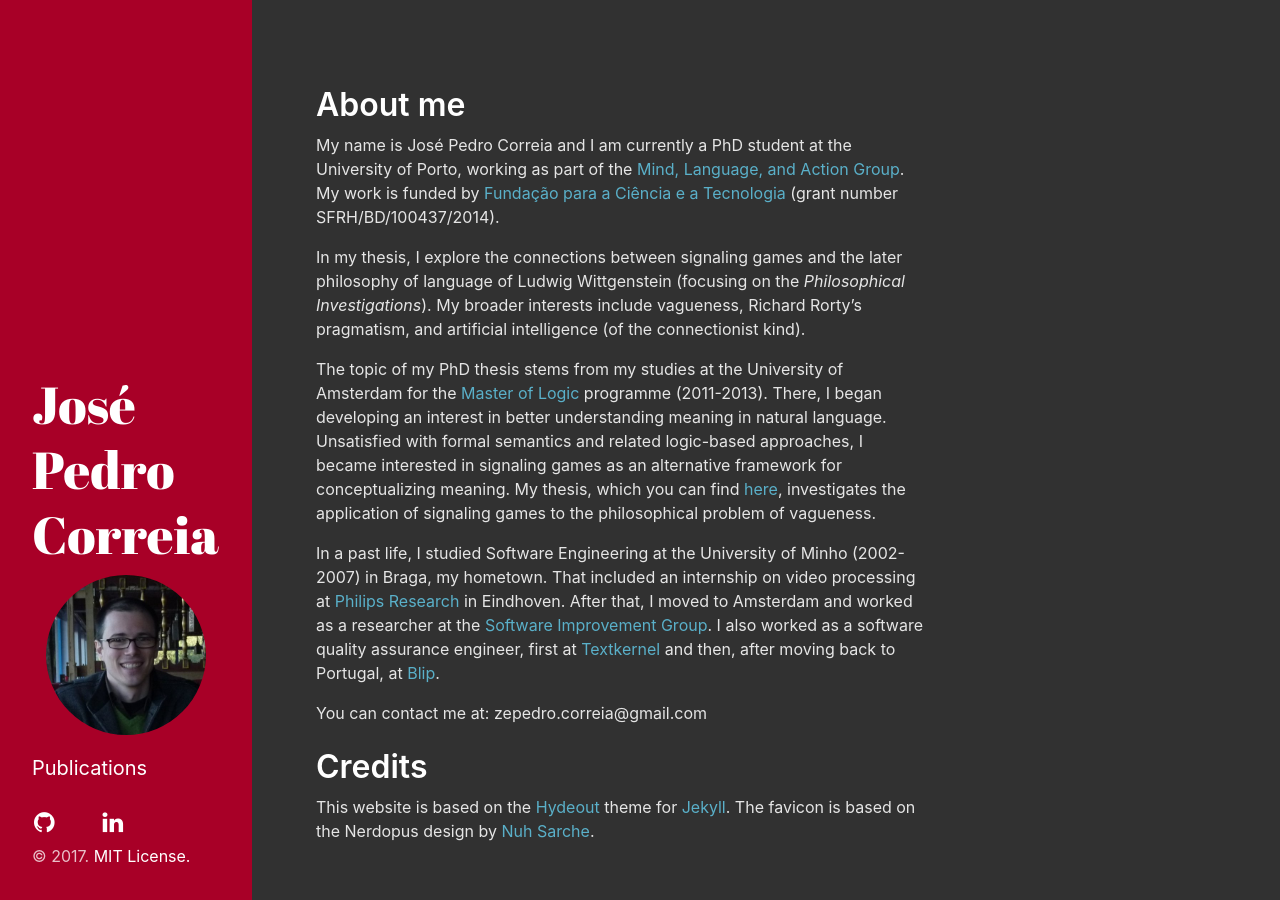
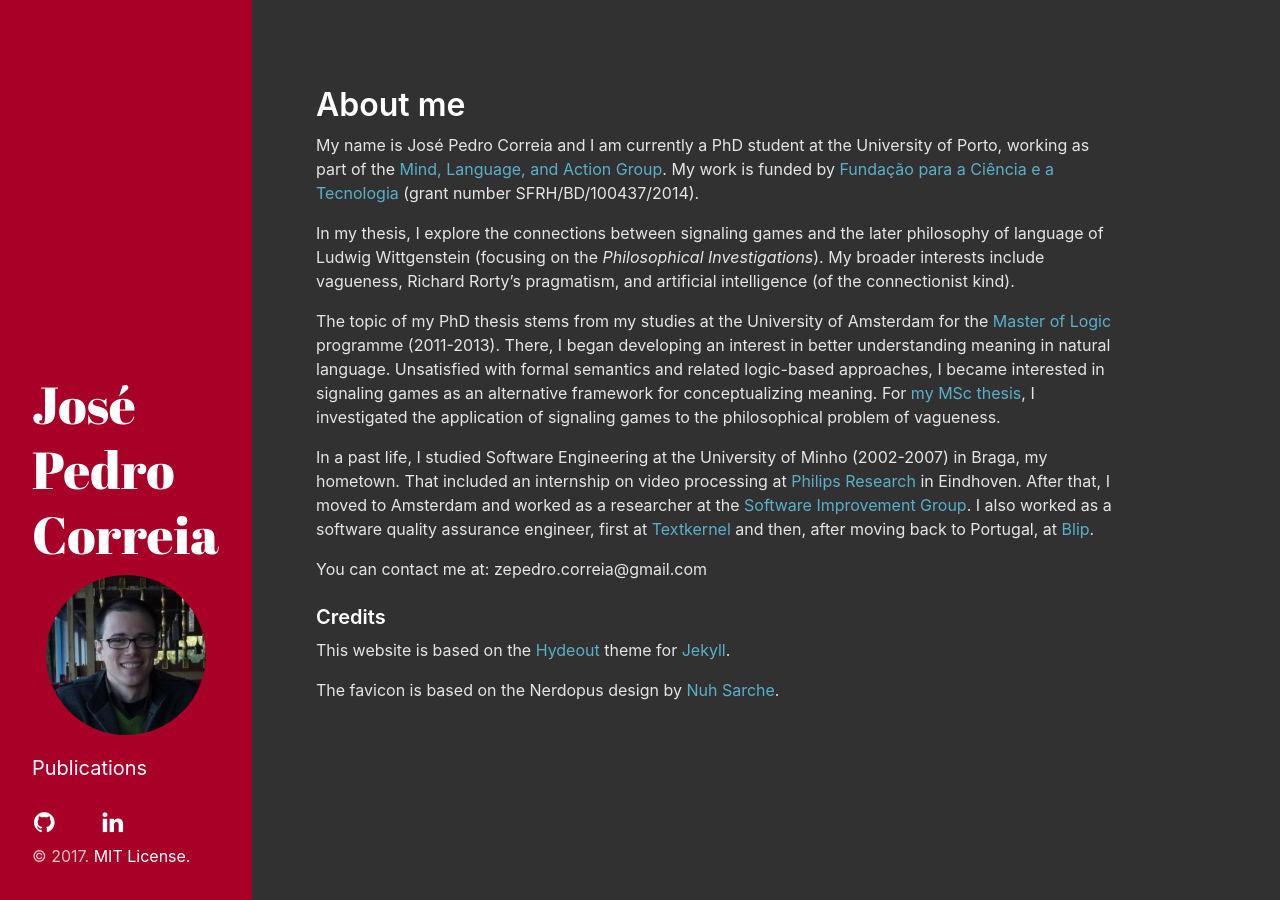
Before and after one commit to josepedrocorreia/josepedrocorreia.github.io, a Jekyll site: the page built from index.md, in a window 1280 px wide. Built offline with Jekyll 4.4.1, drawn with Linux system fonts in a browser that asks for light colours; nearby versions of some CDN libraries; some web fonts are replaced; a style sheet for code colours, icons or effects is not loaded.

Commit message:
Increased the content max-width. Made some other minor tweaks to the text.

```diff
--- a/_sass/hydeout/_layout.scss
+++ b/_sass/hydeout/_layout.scss
@@ -200,7 +200,7 @@ body {
     }
 
     > * {
-      max-width: 38rem;
+      max-width: 50rem;
       padding: 0;
     }
   }
--- a/index.md
+++ b/index.md
@@ -9,12 +9,14 @@ My name is José Pedro Correia and I am currently a PhD student at the Universit
 
 In my thesis, I explore the connections between signaling games and the later philosophy of language of Ludwig Wittgenstein (focusing on the _Philosophical Investigations_). My broader interests include vagueness, Richard Rorty's pragmatism, and artificial intelligence (of the connectionist kind).
 
-The topic of my PhD thesis stems from my studies at the University of Amsterdam for the [Master of Logic](http://www.illc.uva.nl/MScLogic/) programme (2011-2013). There, I began developing an interest in better understanding meaning in natural language. Unsatisfied with formal semantics and related logic-based approaches, I became interested in signaling games as an alternative framework for conceptualizing meaning. My thesis, which you can find [here](http://arno.uva.nl/document/499282), investigates the application of signaling games to the philosophical problem of vagueness.
+The topic of my PhD thesis stems from my studies at the University of Amsterdam for the [Master of Logic](http://www.illc.uva.nl/MScLogic/) programme (2011-2013). There, I began developing an interest in better understanding meaning in natural language. Unsatisfied with formal semantics and related logic-based approaches, I became interested in signaling games as an alternative framework for conceptualizing meaning. For [my MSc thesis](http://arno.uva.nl/document/499282), I investigated the application of signaling games to the philosophical problem of vagueness.
 
 In a past life, I studied Software Engineering at the University of Minho (2002-2007) in Braga, my hometown. That included an internship on video processing at [Philips Research](https://www.philips.com/a-w/research/home.html) in Eindhoven. After that, I moved to Amsterdam and worked as a researcher at the [Software Improvement Group](https://www.sig.eu/). I also worked as a software quality assurance engineer, first at [Textkernel](https://www.textkernel.com/) and then, after moving back to Portugal, at [Blip](https://blip.pt/).
 
 You can contact me at: zepedro.correia<span class="at-sign">gmail.com</span>
 
-# Credits
+### Credits
 
-This website is based on the [Hydeout](https://fongandrew.github.io/hydeout/) theme for [Jekyll](https://jekyllrb.com/). The favicon is based on the Nerdopus design by [Nuh Sarche](https://www.redbubble.com/people/nuhsarche).
+This website is based on the [Hydeout](https://fongandrew.github.io/hydeout/) theme for [Jekyll](https://jekyllrb.com/).
+
+The favicon is based on the Nerdopus design by [Nuh Sarche](https://www.redbubble.com/people/nuhsarche).
```
